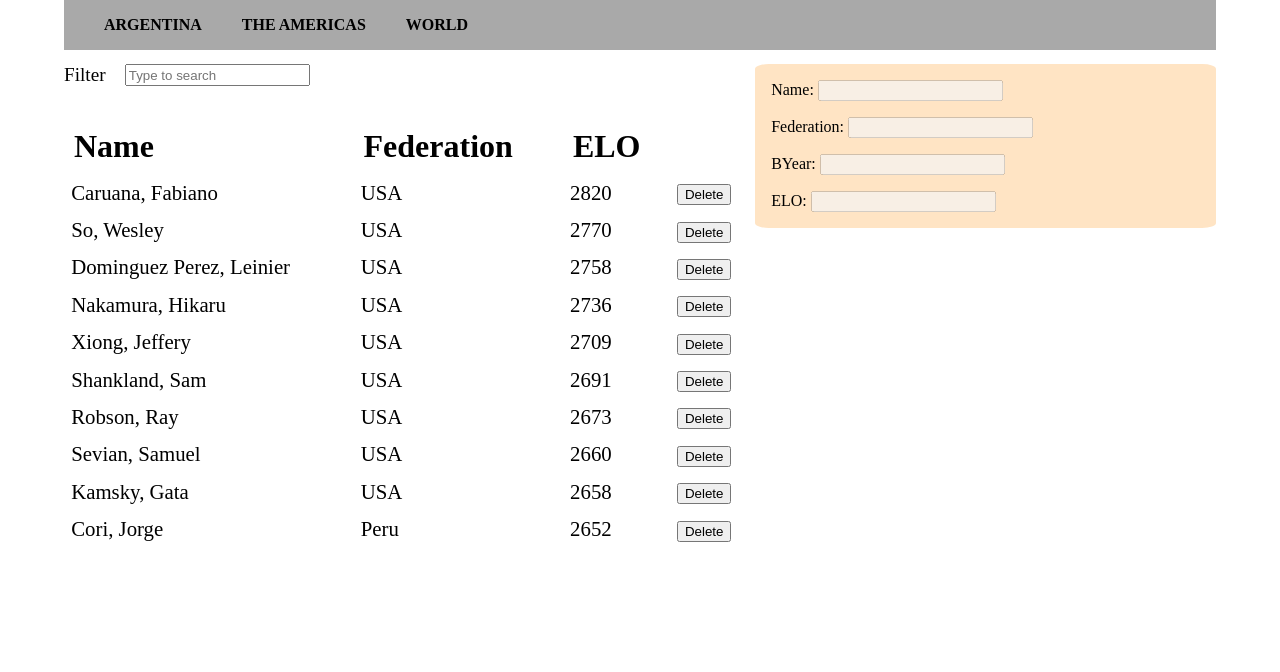
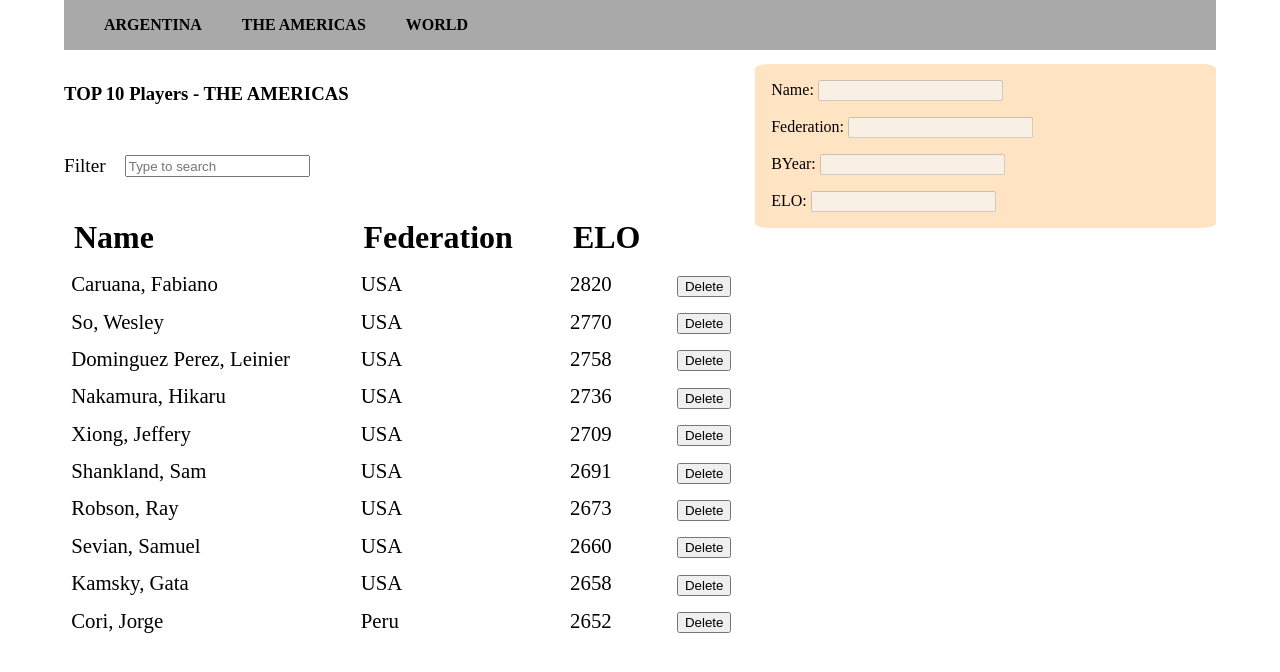
Before and after one commit to spizzirri/CHARLA-PRUEBAS-FRONTEND, an Angular app in the folder pruebas-frontend/: page /ame in a window 1280 px wide. Shown: the top 672 px of the page. Built offline with nearby package versions, Linux system fonts and the light colour scheme.

Commit message:
Agrega region en la respuesta los archivos de respuesta

```diff
--- a/pruebas-frontend/src/app/players-list/players-list.component.html
+++ b/pruebas-frontend/src/app/players-list/players-list.component.html
@@ -1,4 +1,5 @@
 <main>
+    <h3> TOP 10 Players - {{fullRegionName}} </h3>
     <div class="filter-container">
         <label for="filter">Filter</label>
         <input id="filter" type="text" placeholder="Type to search" [(ngModel)]="textToFilter">
--- a/pruebas-frontend/src/app/players-list/players-list.component.ts
+++ b/pruebas-frontend/src/app/players-list/players-list.component.ts
@@ -16,6 +16,7 @@ export class PlayersListComponent implements OnInit, OnDestroy {
   private activatedRouteSubscription: Subscription = Subscription.EMPTY;
   public textToFilter:string;
   public players:Array<Player>;
+  public fullRegionName:string;
 
   constructor(private playersService:PlayersService,
               private activatedRoute: ActivatedRoute,
@@ -23,6 +24,7 @@ export class PlayersListComponent implements OnInit, OnDestroy {
 
     this.players = new Array<Player>();
     this.textToFilter = "";
+    this.fullRegionName = "";
   }
 
   ngOnInit(): void {
@@ -35,7 +37,10 @@ export class PlayersListComponent implements OnInit, OnDestroy {
     if(region){
       this.playersSubscription = this.playersService
         .getListBy(region).subscribe(
-            (players:Array<Player>) => this.players = players,
+            (players:any) => {
+              this.players = players.list;
+              this.fullRegionName = players.region
+            },
             _ => this.router.navigateByUrl("not-found"));
     }else{
       this.router.navigateByUrl("not-found")
--- a/pruebas-frontend/src/app/shared/services/players.service.ts
+++ b/pruebas-frontend/src/app/shared/services/players.service.ts
@@ -29,6 +29,4 @@ export class PlayersService {
     else
       return throwError(new Error("Invalid Region"))
   }
-
-
 }
--- a/pruebas-frontend/src/assets/top-ame-players.json
+++ b/pruebas-frontend/src/assets/top-ame-players.json
@@ -1,4 +1,6 @@
-[
+{
+  "region": "THE AMERICAS",
+  "list":[
         {
             "name": "Caruana, Fabiano",
             "federation": "USA",
@@ -60,3 +62,4 @@
             "Byear": "1995"
         }
     ]
+}
--- a/pruebas-frontend/src/assets/top-arg-players.json
+++ b/pruebas-frontend/src/assets/top-arg-players.json
@@ -1,4 +1,6 @@
-[
+{
+    "region": "ARGENTINA",
+    "list":[
         {
             "name": "Pichot, Alan",
             "federation": "Argentina",
@@ -60,3 +62,4 @@
             "Byear": "1992"
         }
     ]
+}
--- a/pruebas-frontend/src/assets/top-wrd-players.json
+++ b/pruebas-frontend/src/assets/top-wrd-players.json
@@ -1,4 +1,6 @@
-[
+{
+    "region": "WORLD",
+    "list":[
         {
             "name": "Carlsen, Magnus",
             "federation": "Norway",
@@ -60,3 +62,4 @@
             "Byear": "1987"
         }
     ]
+}
```
Also changed, not shown: 1 other file (tests, documents, lock files or other folders). Lines whose indentation alone changed are shown as unchanged.
